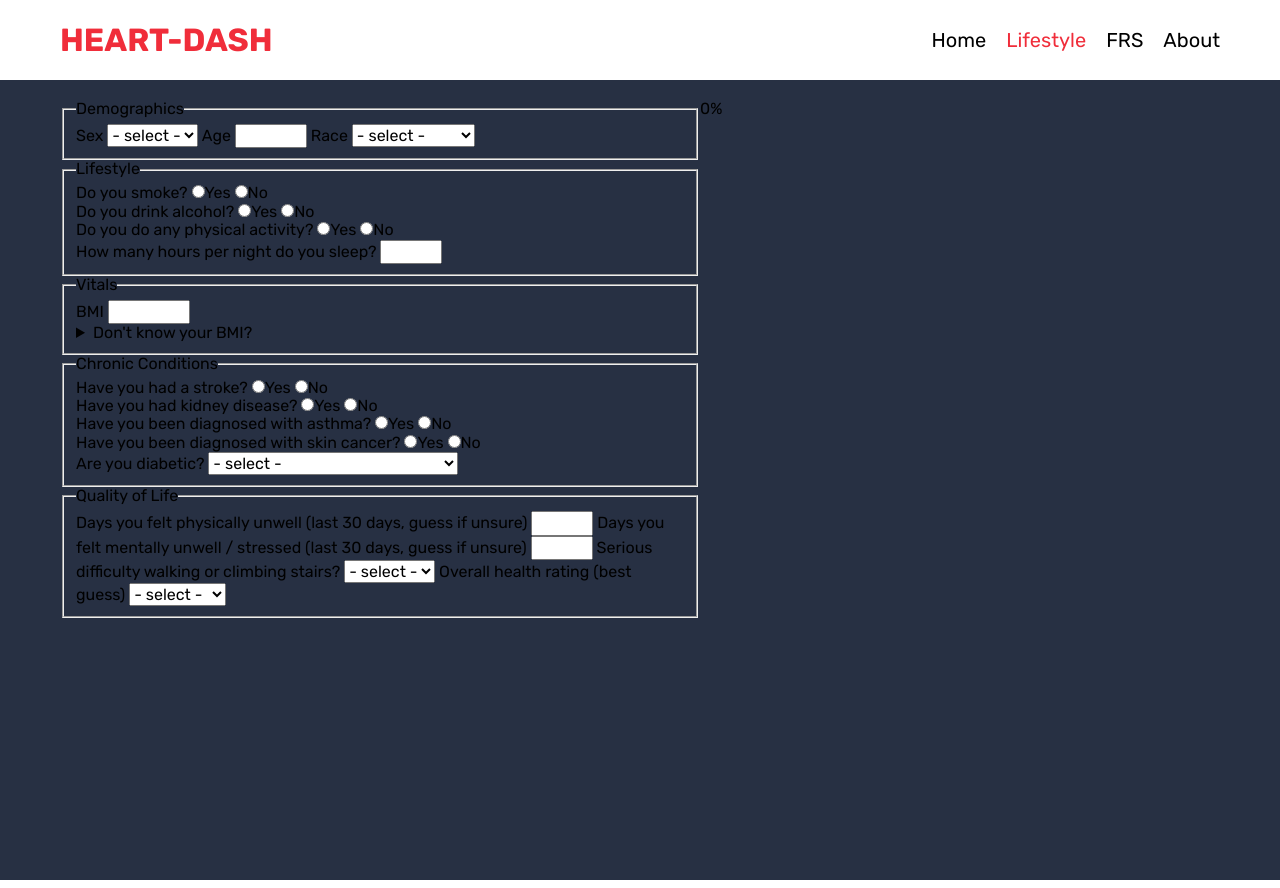
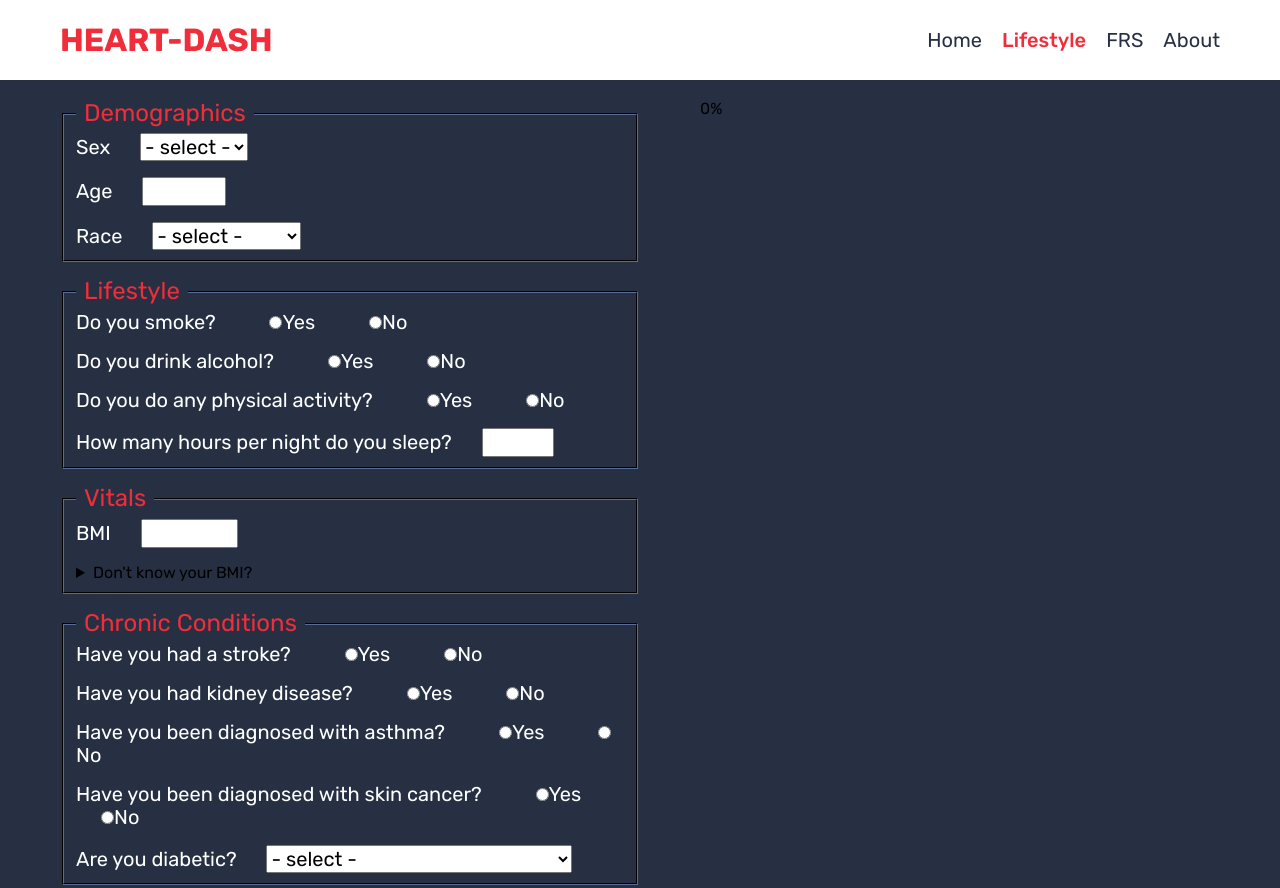
Before and after one commit to nothing36/hrt-dash, a plain HTML site: page frontend/lifestyle/index.html in a window 1280 px wide. Shown: the top 888 px of the page. Drawn offline with nearby package versions, Linux system fonts and the light colour scheme.

Commit message:
Style input form + fix navbar

```diff
--- a/frontend/css/lifestyle.css
+++ b/frontend/css/lifestyle.css
@@ -11,19 +11,40 @@ body > * {
     padding-bottom: 20px;
 }
 
-#highlight {
-    color: #F02D3A;
-}
-
 .content {
     display: flex;
     background-color: #273043;
     box-sizing: border-box;
-    height: 100vh;
 }
 
 .input-container {
     display: flex;
     flex-direction: column;
-    max-width: 50vw;
+    width: 50vw;
+    gap: 1rem;
+    box-sizing: border-box;
+    padding-right: 60px;
 }
+
+fieldset {
+    display: flex;
+    flex-direction: column;
+    gap: 1rem;
+    border-color: #273043;
+}
+
+legend {
+    font-size: 1.5rem;
+    color:#F02D3A;
+    padding: 0 8px;
+}
+
+label, span {
+    color:white;
+    margin-right: 25px;
+    font-size: 1.25rem;
+}
+
+label select, label input {
+    margin-left: 25px;
+}
--- a/frontend/css/navbar.css
+++ b/frontend/css/navbar.css
@@ -23,3 +23,8 @@ a {
     text-decoration: none;
     color: #273043;
 }
+
+#highlight {
+    color: #F02D3A;
+    font-weight: 500;
+}
--- a/frontend/lifestyle/index.html
+++ b/frontend/lifestyle/index.html
@@ -17,10 +17,10 @@
     <!-- nav header -->
     <div class="header">
         <div class="header-logo">HEART-DASH</div>
-        <div class="header-link">Home</div>
-        <div class="header-link" id="highlight">Lifestyle</div>
-        <div class="header-link">FRS</div>
-        <div class="header-link">About</div>
+        <div class="header-link"><a href="/">Home</a></div>
+        <div class="header-link"><a href="/lifestyle/" id="highlight">Lifestyle</a></div>
+        <div class="header-link"><a href="/frs/">FRS</a></div>
+        <div class="header-link"><a href="/about/">About</a></div>
     </div>
 
     <!-- user entry -->
```
Also changed, not shown: frontend/index.html (+1 -1 lines).
